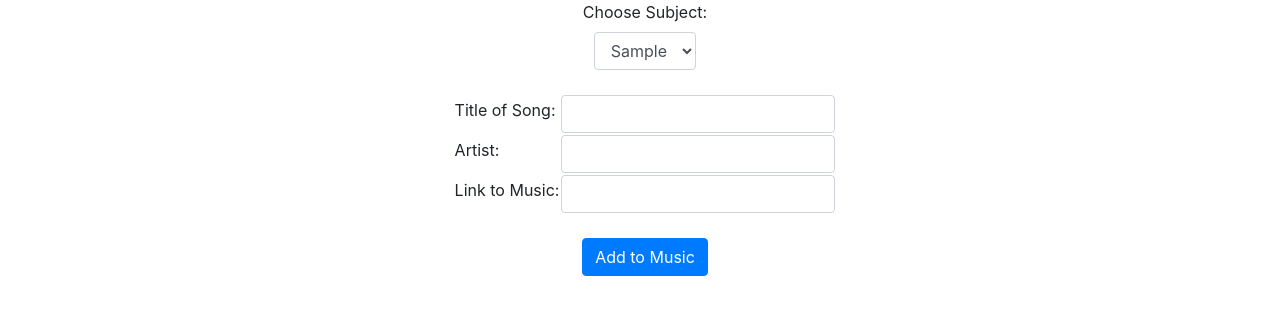
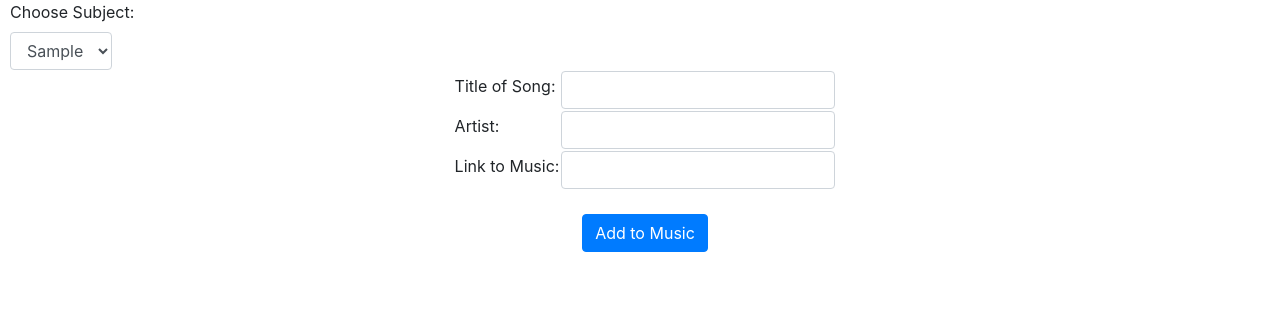
Before and after one commit to fteng1/edusound, a Python web app: template templates/InputMusic.html in a window 1280 px wide. Shown: the part 251-566 px from the top of the page. Run offline with Jinja, Linux system fonts and the light colour scheme; the template is opened without the code that fills it: most values are stand-ins (such as "Sample title", 1, 10 or a date in 2020); some libraries are stand-ins or nearby versions.

Commit message:
put choose subject back on side

```diff
--- a/templates/InputMusic.html
+++ b/templates/InputMusic.html
@@ -10,7 +10,6 @@
   <link href="css/InputMusic.css" rel="stylesheet" />
 </head>
 
-<center>
 <body>
   <nav class="navbar navbar-expand-lg">
     <a class="navbar-brand">Input Music</a>
@@ -27,7 +26,7 @@
           <option value="{{sub.name.replace(' ', '%')}}">{{sub.name}}</option>
           {% endfor %}
         </select>
-        <div align="center"><br>
+        <div align="center">
           <table>
             <tbody>
               <tr>
@@ -77,4 +76,3 @@
     </div>
   </div>
 </body>
-</center>
```
